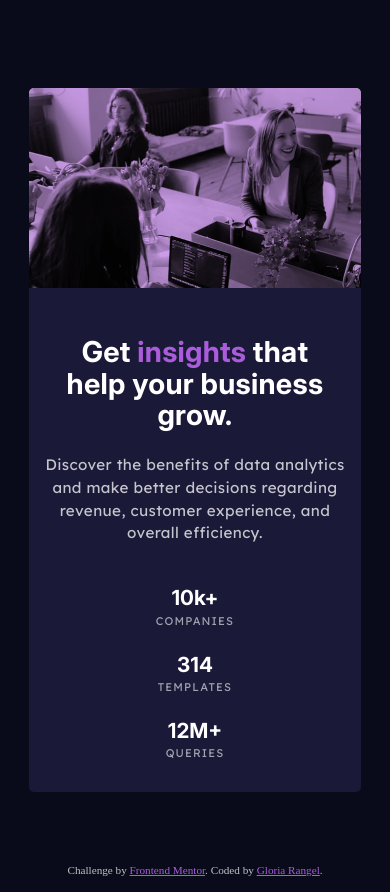
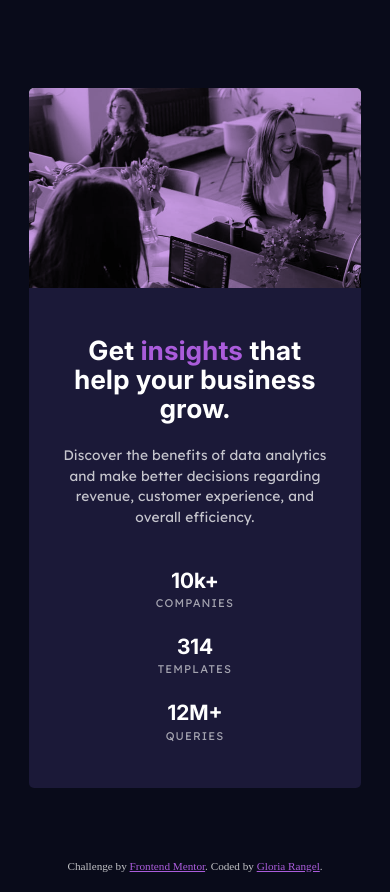
Before and after one commit to NorimNori/stats-preview-card-component, a plain HTML site: page index.html in a window 390 px wide. Drawn offline with Linux system fonts and the light colour scheme.

Commit message:
feat: add responsive styles

```diff
--- a/styles/index.scss
+++ b/styles/index.scss
@@ -12,9 +12,9 @@
 
 .stats-card {
     display: grid;
-    gap: 2em;
+    gap: 1.2em;
     width: 85vw;
-    max-width: 35rem;
+    max-width: 30rem;
     border-radius: 5px;
     margin: 4.5rem 0;
     background-color: colors.$darkDesaturatedBlue;
@@ -46,14 +46,13 @@
     }
 
     &__content {
-        padding: 1em;
+        padding: 1.8em;
         text-align: center;
     }
 
     &-title {
-        @include mixins.text-styles(var(--font-primary), 1.8rem, 700, colors.$white, .01em);
+        @include mixins.text-styles(var(--font-primary), clamp(1.6rem, 1.317rem + 1.416vw, 2.4rem), 700, colors.$white, .015em);
         padding: 0 .3em .8em;
-
     }
 
     &__highlight {
@@ -61,7 +60,7 @@
     }
 
     &__description {
-        @include mixins.text-styles(var(--font-secondary), .95rem, 400, colors.$slightlyTransparentWhite, .025em, 1.5);
+        @include mixins.text-styles(var(--font-secondary), clamp(0.85rem, 0.797rem + 0.265vw, 1rem), 400, colors.$slightlyTransparentWhite, .01em, 1.5);
     }
 
     &__list {
@@ -73,7 +72,7 @@
     }
 
     &__number {
-        @include mixins.text-styles(var(--font-primary), 1.3rem, 700, null);
+        @include mixins.text-styles(var(--font-primary), clamp(1.3rem, 1.229rem + 0.354vw, 1.5rem), 700, null);
     }
 
     &__label {
@@ -93,7 +92,7 @@ footer {
     }
 }
 
-@media (min-width: 1224px) {
+@media (min-width: 1024px) {
     .stats-card {
     grid-template-columns: repeat(9, 1fr);
     max-width: 65rem;
@@ -116,9 +115,9 @@ footer {
       }
 
       &__list {
-        @include mixins.centerGrid;
         grid-template-columns: repeat(3, 1fr);
-        padding-top: 4em;
-    }
+        place-items: start;
+        padding-top: 3em;
+      }
     }
 }
```
Also changed, not shown: styles/index.css.
